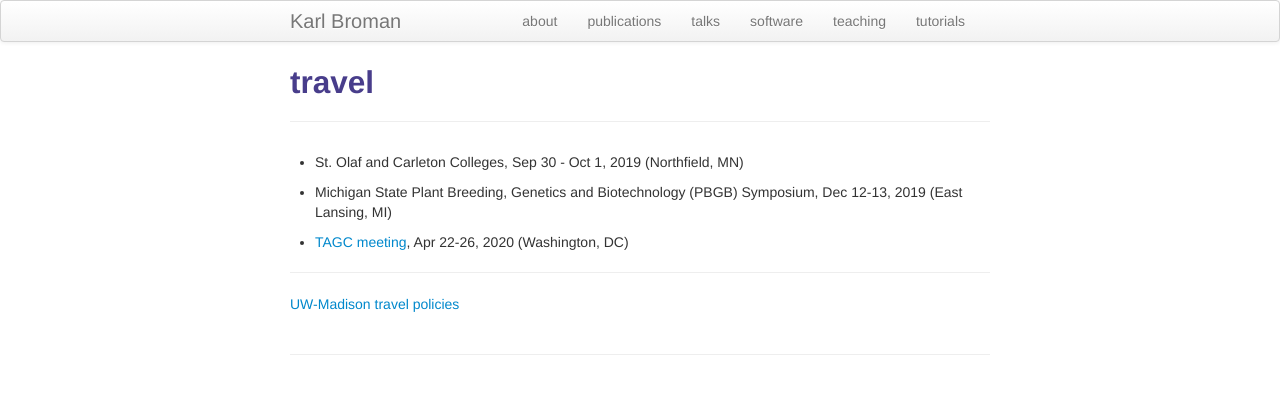
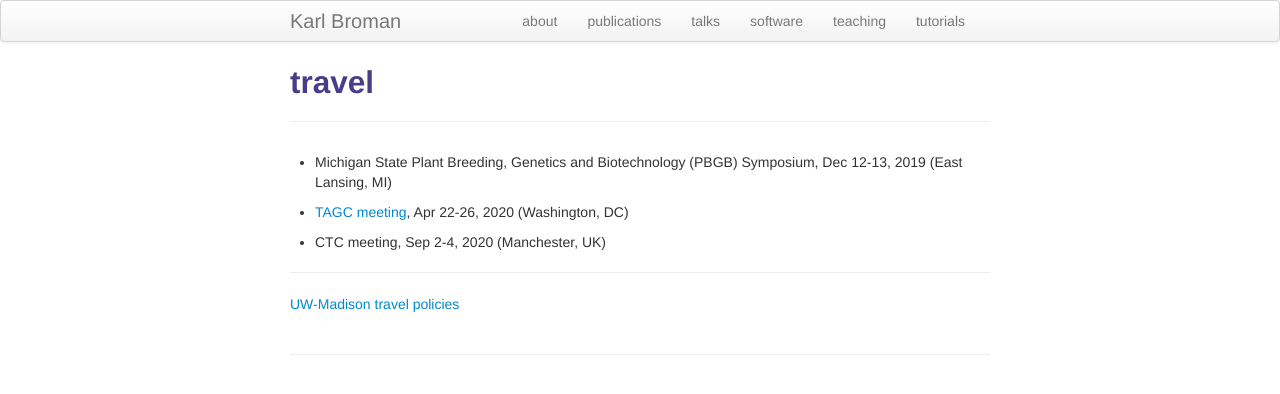
Before and after one commit to kbroman/kbroman.github.io, a Jekyll site: the page built from pages/travel.md, in a window 1280 px wide. Shown: the top 394 px of the page. Built offline with Jekyll 4.4.1, drawn with Linux system fonts in a browser that asks for light colours.

Commit message:
Update pages/travel

```diff
--- a/pages/travel.md
+++ b/pages/travel.md
@@ -346,15 +346,16 @@ title: travel
 
 - [JSM](https://ww2.amstat.org/meetings/jsm/2019), Jul 28 - Aug 1, 2019 (Denver, CO)
 
+- St. Olaf and Carleton Colleges, Sep 30 - Oct 1, 2019 (Northfield, MN)
+
 -->
-
-- St. Olaf and Carleton Colleges, Sep 30 - Oct 1, 2019 (Northfield, MN)
 
 - Michigan State Plant Breeding, Genetics and Biotechnology (PBGB)
   Symposium, Dec 12-13, 2019 (East Lansing, MI)
 
 - [TAGC meeting](http://conferences.genetics-gsa.org/tagc/2020/index), Apr 22-26, 2020 (Washington, DC)
 
+- CTC meeting, Sep 2-4, 2020 (Manchester, UK)
 
 ---
 
```
